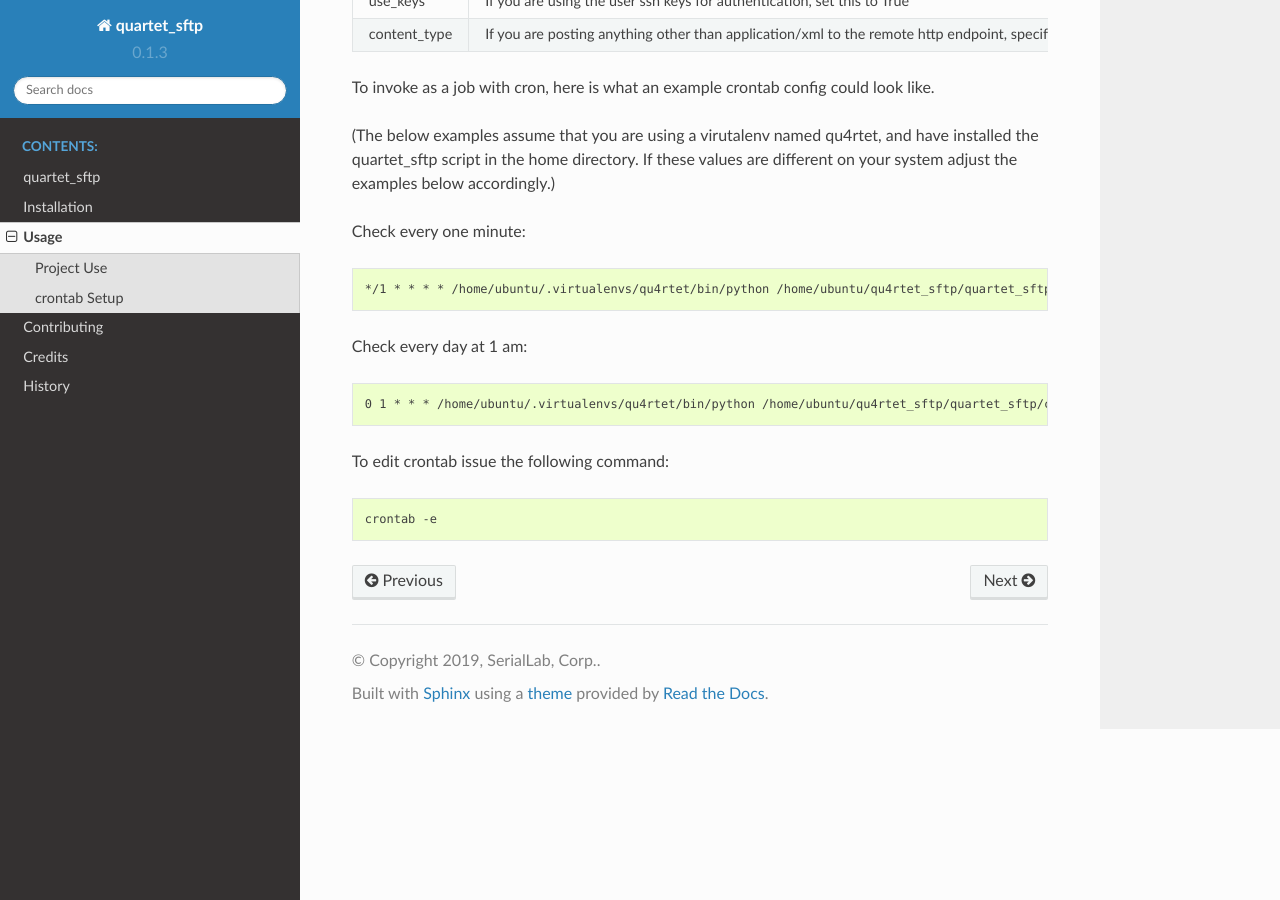
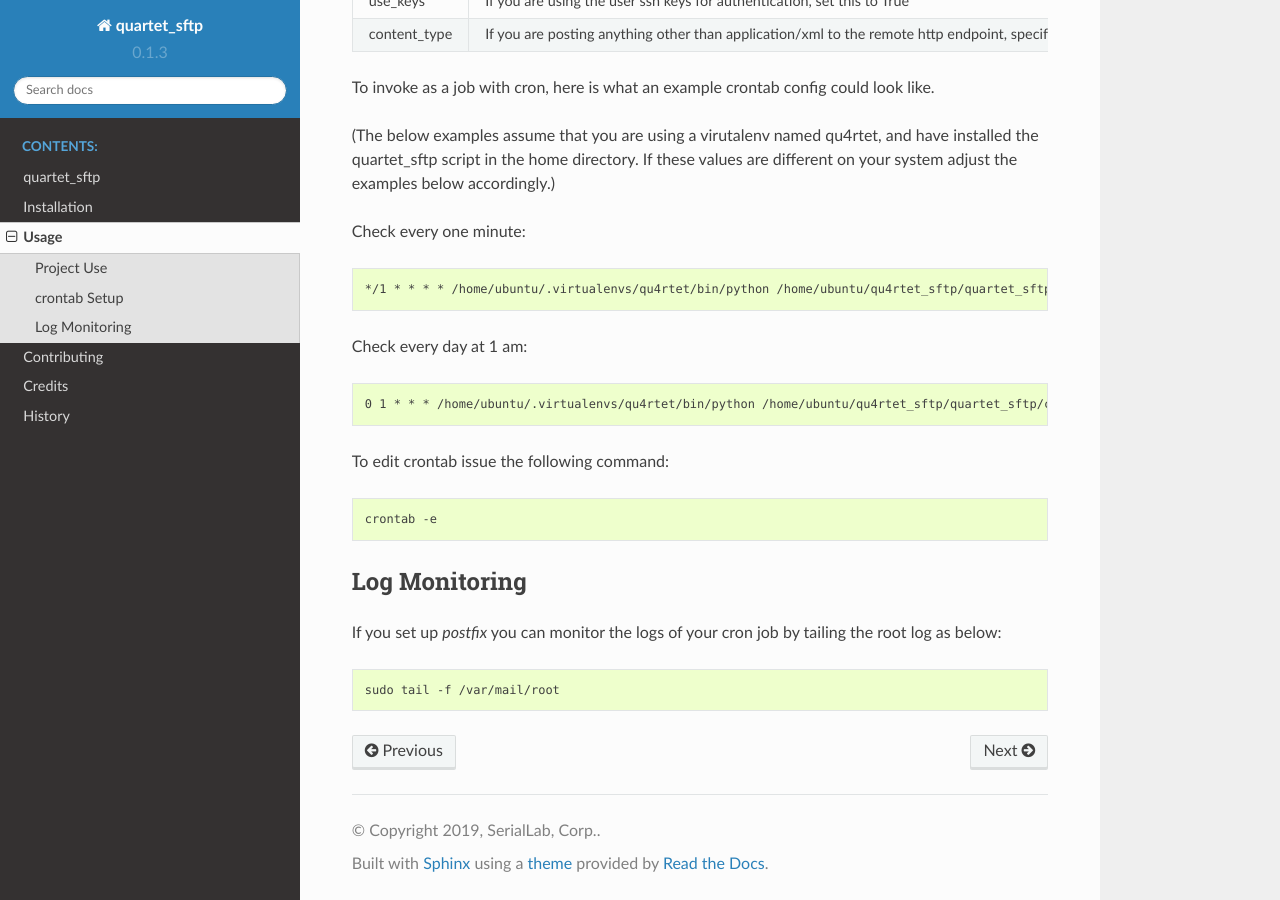
Before and after one commit to rmagee/qu4rtet_sftp, a Sphinx documentation site: the page built from docs/usage.rst, in a window 1280 px wide and 900 px high, scrolled down 1408 px. Built offline with Sphinx 7.4.7 and the Read the Docs theme 2.0.0, drawn with Linux system fonts in a browser that asks for light colours; pages that are not in the unit, such as notebooks, are missing from menus.

Commit message:
updated docs

```diff
--- a/docs/usage.rst
+++ b/docs/usage.rst
@@ -115,3 +115,13 @@ To edit crontab issue the following command:
 .. code-block:: text
 
     crontab -e
+
+Log Monitoring
+--------------
+
+If you set up `postfix` you can monitor the logs of your cron
+job by tailing the root log as below:
+
+.. code-block:: text
+
+    sudo tail -f /var/mail/root
```
